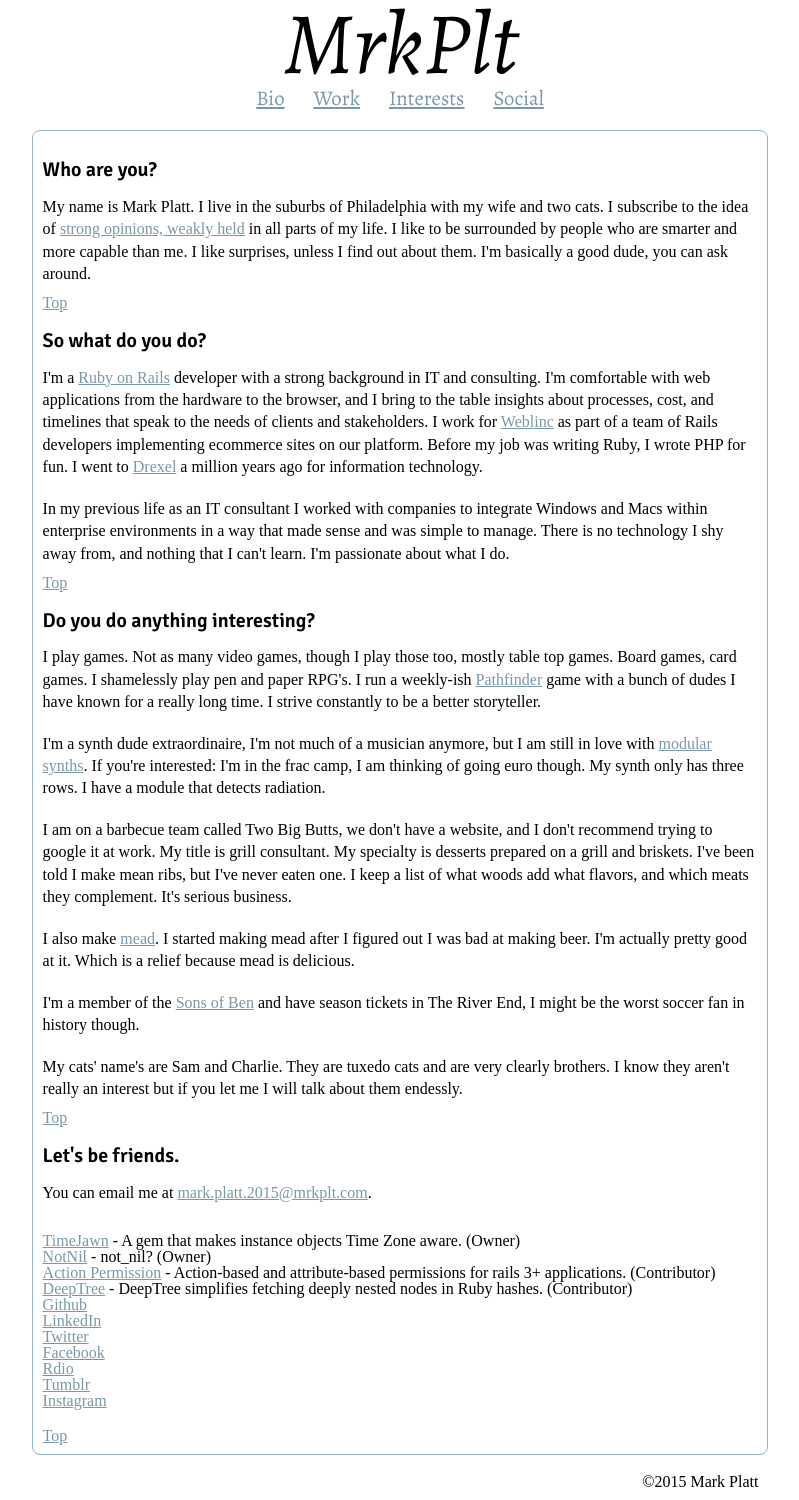
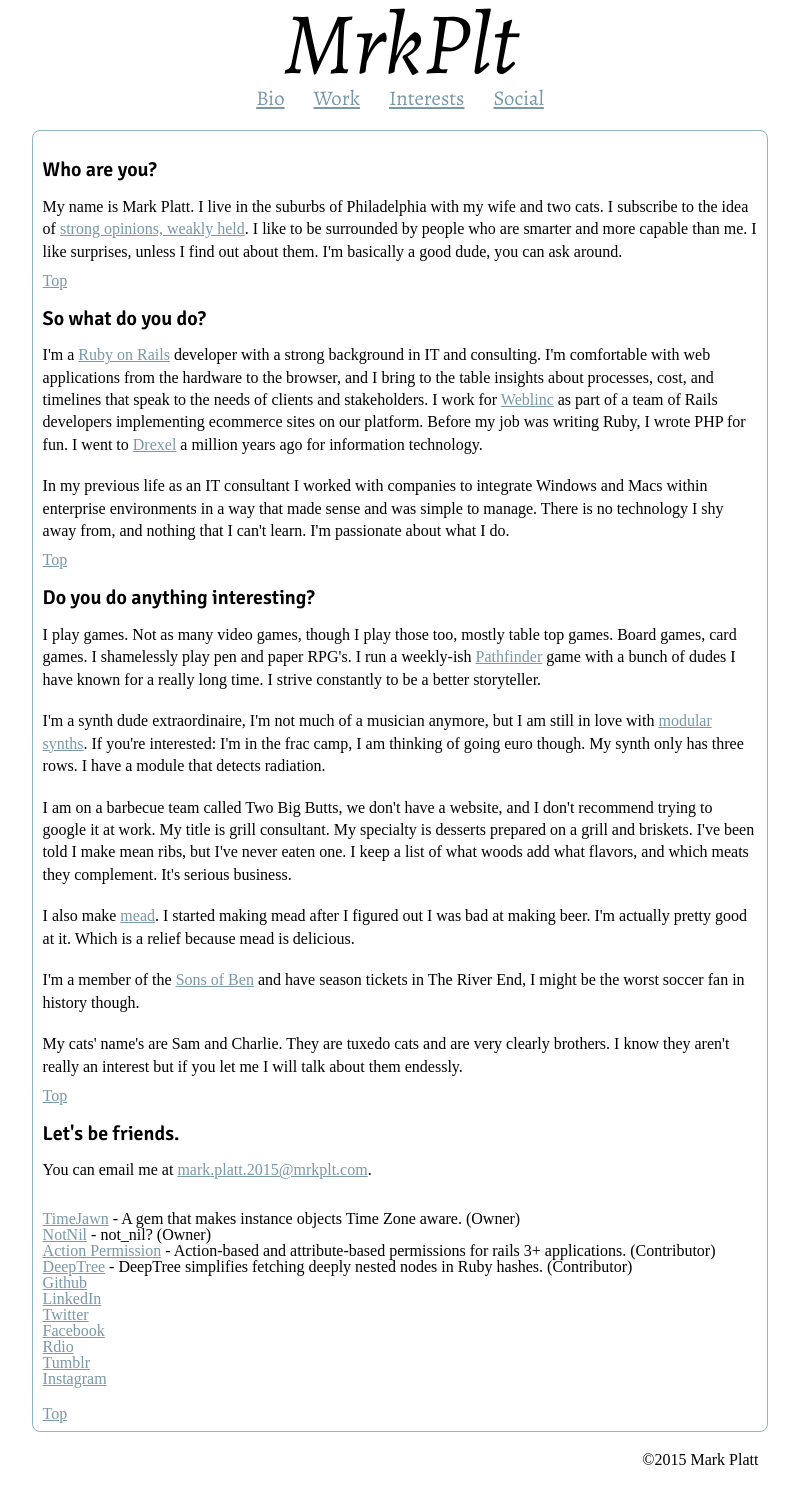
Before and after one commit to mrkplt/mrkplt.github.io, a Jekyll site: the page built from index.html, in a window 1280 px wide. Shown: the whole page, without its empty margins (240-1039 px from the left). Built offline with Jekyll 4.4.1, drawn with Linux system fonts in a browser that asks for light colours; some web fonts are replaced; after the commit the page ends 1477 px from its top, so only the background shows below that.

Commit message:
updated bio because it sucked

```diff
--- a/_includes/bio.html
+++ b/_includes/bio.html
@@ -1,3 +1,3 @@
 <h2 id='bio'>Who are you?</h2>
-<p>My name is Mark Platt. I live in the suburbs of Philadelphia with my wife and two cats. I subscribe to the idea of <a href='http://bobsutton.typepad.com/my_weblog/2006/07/strong_opinions.html'>strong opinions, weakly held</a> in all parts of my life. I like to be surrounded by people who are smarter and more capable than me. I like surprises, unless I find out about them. I'm basically a good dude, you can ask around.</p>
+<p>My name is Mark Platt. I live in the suburbs of Philadelphia with my wife and two cats. I subscribe to the idea of <a href='http://bobsutton.typepad.com/my_weblog/2006/07/strong_opinions.html'>strong opinions, weakly held</a>. I like to be surrounded by people who are smarter and more capable than me. I like surprises, unless I find out about them. I'm basically a good dude, you can ask around.</p>
 <a href="#top" class='top_link'>Top</a>
```
